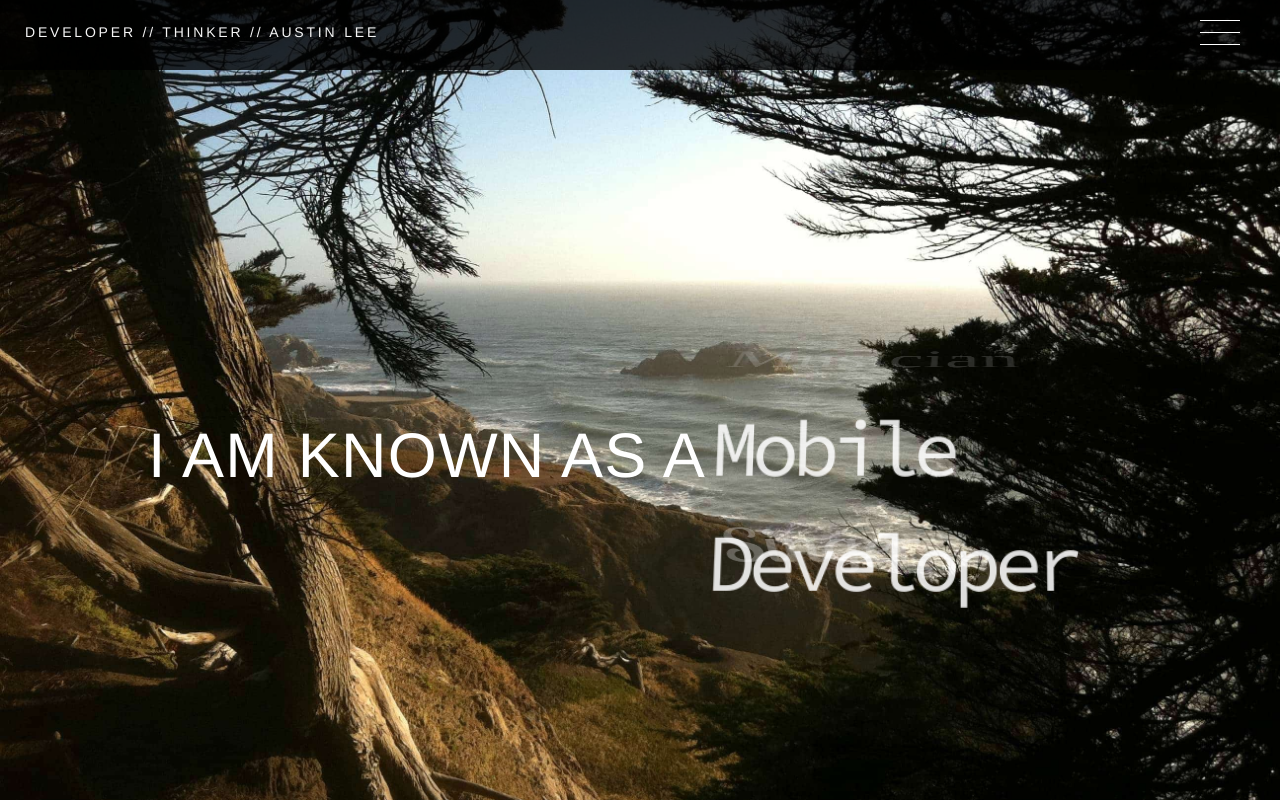
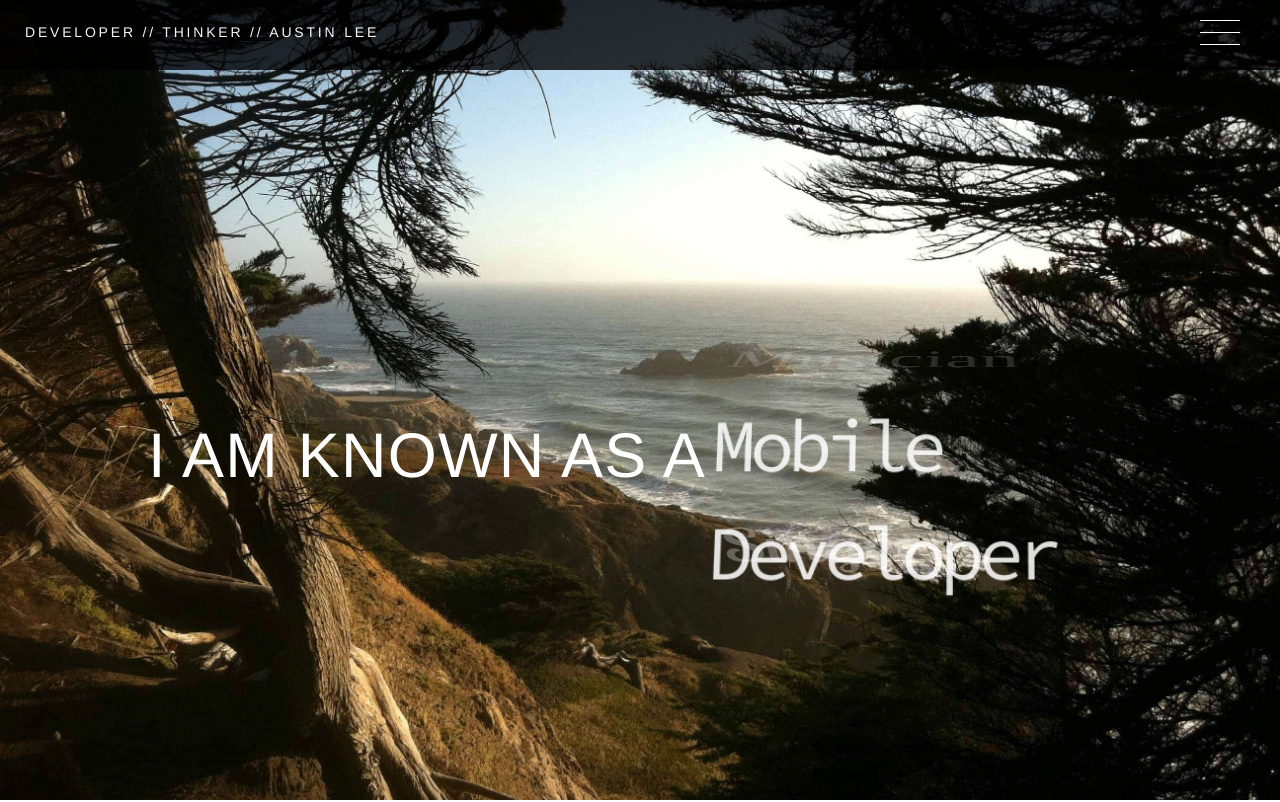
Before and after one commit to austindlee/austindlee.github.io, a plain HTML site: page index.html in a window 1280 px wide. Shown: the top 802 px of the page. Drawn offline with nearby package versions, Linux system fonts and the light colour scheme; a web font is replaced by a local one.

Commit message:
third commit

```diff
--- a/main.css
+++ b/main.css
@@ -277,7 +277,7 @@ h3{
 #carousel figure:nth-of-type(1) {
   -webkit-transform: rotateX(0deg) translateZ(100px);
   font-family: 'orbitron';
-  font-size: 9vh;
+  font-size: 8.5vh;
   padding-top: .6%;
 }
 
@@ -301,7 +301,7 @@ h3{
 #carousel figure:nth-of-type(4) {
   -webkit-transform: rotateX(180deg) translateZ(100px);
   font-family: 'source code pro';
-  font-size: 9vh;
+  font-size: 8.5vh;
   letter-spacing: -.09em;
   padding-bottom: 22%;
 }
```
